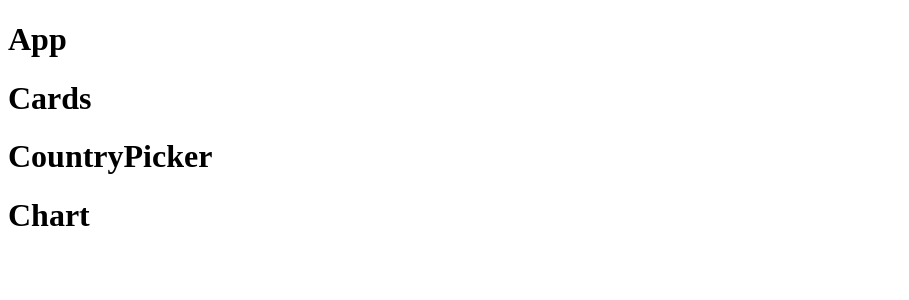
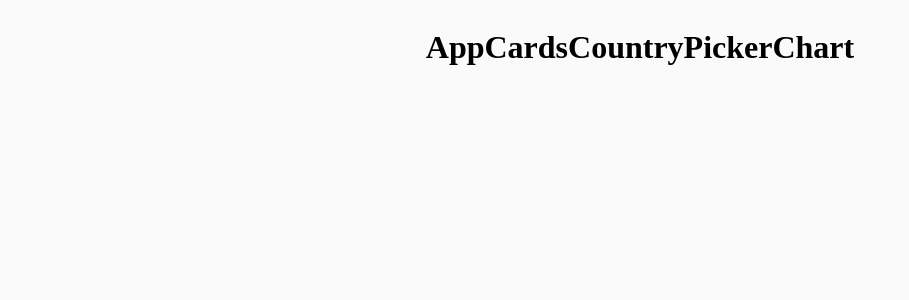
Before and after one commit to tuckpuck/coronavirus-tracker-app, a React (Create React App) app: page / in a window 1280 px wide. Shown: the top 300 px of the page, without its empty margins (0-909 px from the left). Built offline with nearby package versions, Linux system fonts and the light colour scheme.

Commit message:
add App css module with some base styles

```diff
--- a/src/App.js
+++ b/src/App.js
@@ -1,11 +1,12 @@
 import React from "react";
 
 import { Cards, Chart, CountryPicker } from "./components";
+import styles from "./App.module.css";
 
 export default class App extends React.Component {
   render() {
     return (
-      <div>
+      <div className={styles.container}>
         <h1>App</h1>
         <Cards />
         <CountryPicker />
--- /dev/null
+++ b/src/App.module.css
@@ -0,0 +1,9 @@
+body {
+  background-color: rgb(250, 250, 250);
+}
+
+.container {
+  display: flex;
+  align-items: center;
+  justify-content: center;
+}
```
